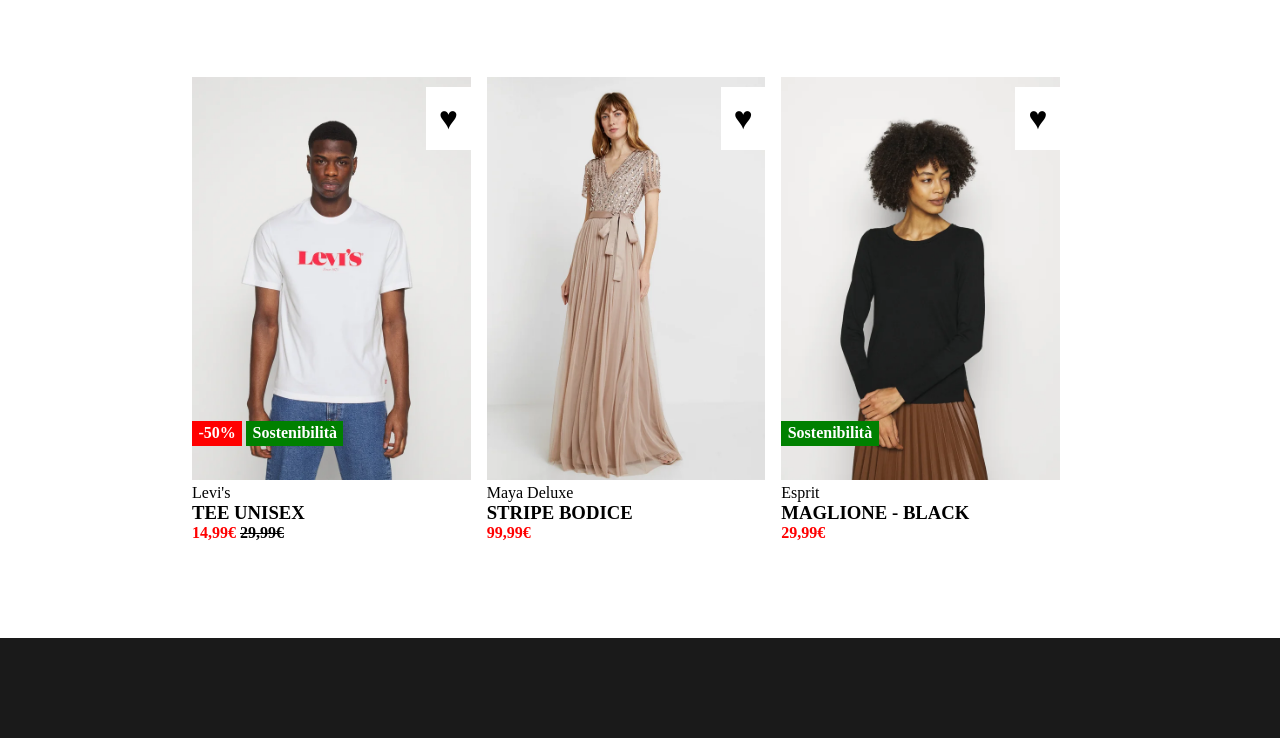
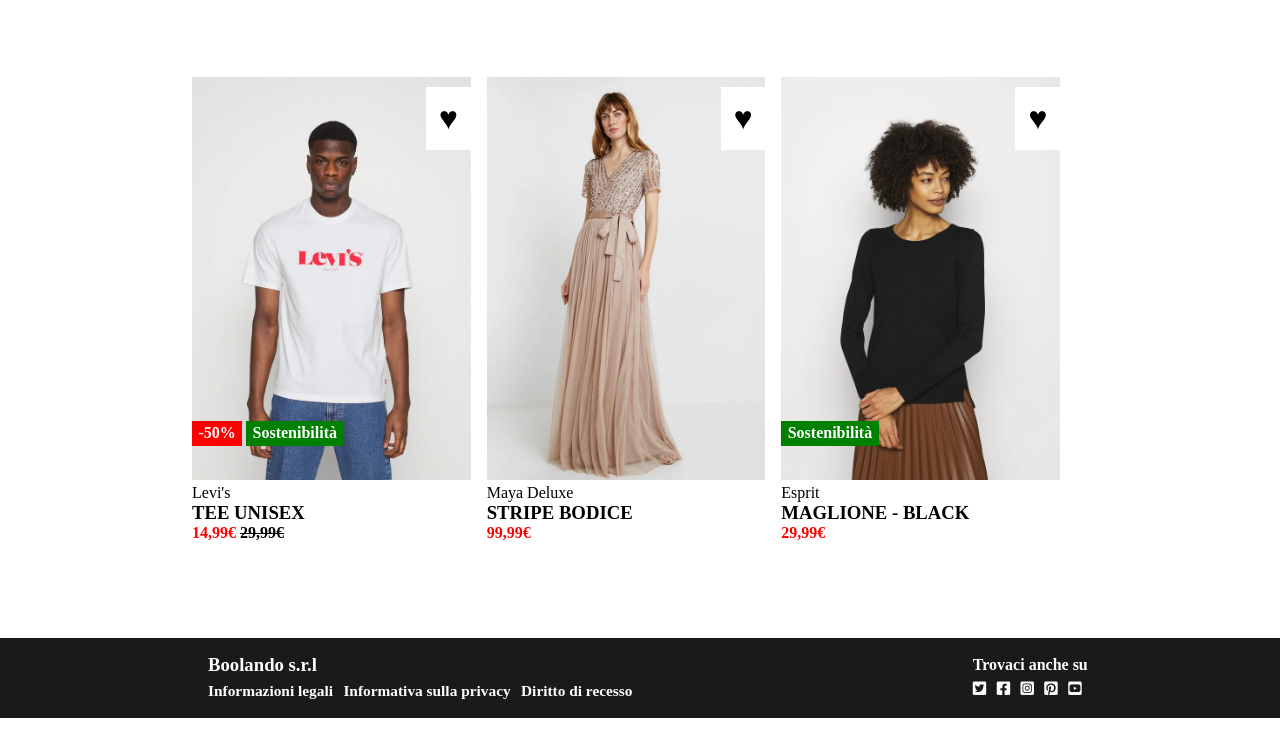
Before and after one commit to scurenza/html-css-boolando, a plain HTML site: page index.html in a window 1280 px wide. Shown: the part 697-1435 px from the top of the page. Drawn offline with Linux system fonts and the light colour scheme.

Commit message:
esercizio completo

```diff
--- a/css/style.css
+++ b/css/style.css
@@ -78,7 +78,7 @@ header{
 
 }
 
-ul li {
+ header ul li {
     display: inline-block;
     margin: 0 .2em;
 }
@@ -134,10 +134,37 @@ footer{
     background-color: #1a1a1a;
 
     /* DEBUG */
-    height: 100px;
+    height: 80px;
     width: 100%;
 }
 
+.footer-container{
+    width: 70%;
+    margin: 0 auto;
+    display: flex;
+    justify-content: space-between;
+    align-items: center;
+}
+
+footer h3{
+    color: white;
+}
+
+.footer-info{
+    padding: 1em;
+}
+
+footer ul li{
+    display: inline-block;
+    list-style-type: none;
+    margin-top: .5em;
+    margin-right: .5em;
+    font-size: .8em;
+}
+
+h4{
+    color: white;
+}
 
 
 
--- a/index.html
+++ b/index.html
@@ -31,7 +31,7 @@
             <!-- Icons -->
             <ul>
                 <li><a href="http://" target="_blank" rel="noopener noreferrer"><i class="fa-regular fa-user"></i></a></li>
-                <li><a href="http://" target="_blank" rel="noopener noreferrer"></a><i class="fa-regular fa-heart"></i></li>
+                <li><a href="http://" target="_blank" rel="noopener noreferrer"><i class="fa-regular fa-heart"></i></li></a>
                 <li><a href="http://" target="_blank" rel="noopener noreferrer"><i class="fa-solid fa-bag-shopping"></i></a></li>
             </ul>
         </div>
@@ -174,7 +174,26 @@
     <!-- Footer -->
     <footer>
         <div class="footer-container">
+            <div class="footer-info">
+                <h3>Boolando s.r.l</h3>
 
+                <ul>
+                    <li><a href="http://" target="_blank" rel="noopener noreferrer">Informazioni legali</a></li>
+                    <li><a href="http://" target="_blank" rel="noopener noreferrer">Informativa sulla privacy</a></li>
+                    <li><a href="http://" target="_blank" rel="noopener noreferrer">Diritto di recesso</a></li>
+                </ul>
+            </div>
+
+            <div class="footer-socials">
+                <h4>Trovaci anche su</h4>
+                <ul>
+                    <li><a href="http://" target="_blank" rel="noopener noreferrer"><i class="fa-brands fa-square-twitter"></i></a></li>
+                    <li><a href="http://" target="_blank" rel="noopener noreferrer"><i class="fa-brands fa-square-facebook"></i></a></li>
+                    <li><a href="http://" target="_blank" rel="noopener noreferrer"><i class="fa-brands fa-square-instagram"></i></a></li>
+                    <li><a href="http://" target="_blank" rel="noopener noreferrer"><i class="fa-brands fa-square-pinterest"></i></a></li>
+                    <li><a href="http://" target="_blank" rel="noopener noreferrer"><i class="fa-brands fa-square-youtube"></i></a></li>
+                </ul>
+            </div>
         </div>
     </footer>
     <!-- /Footer -->
```
